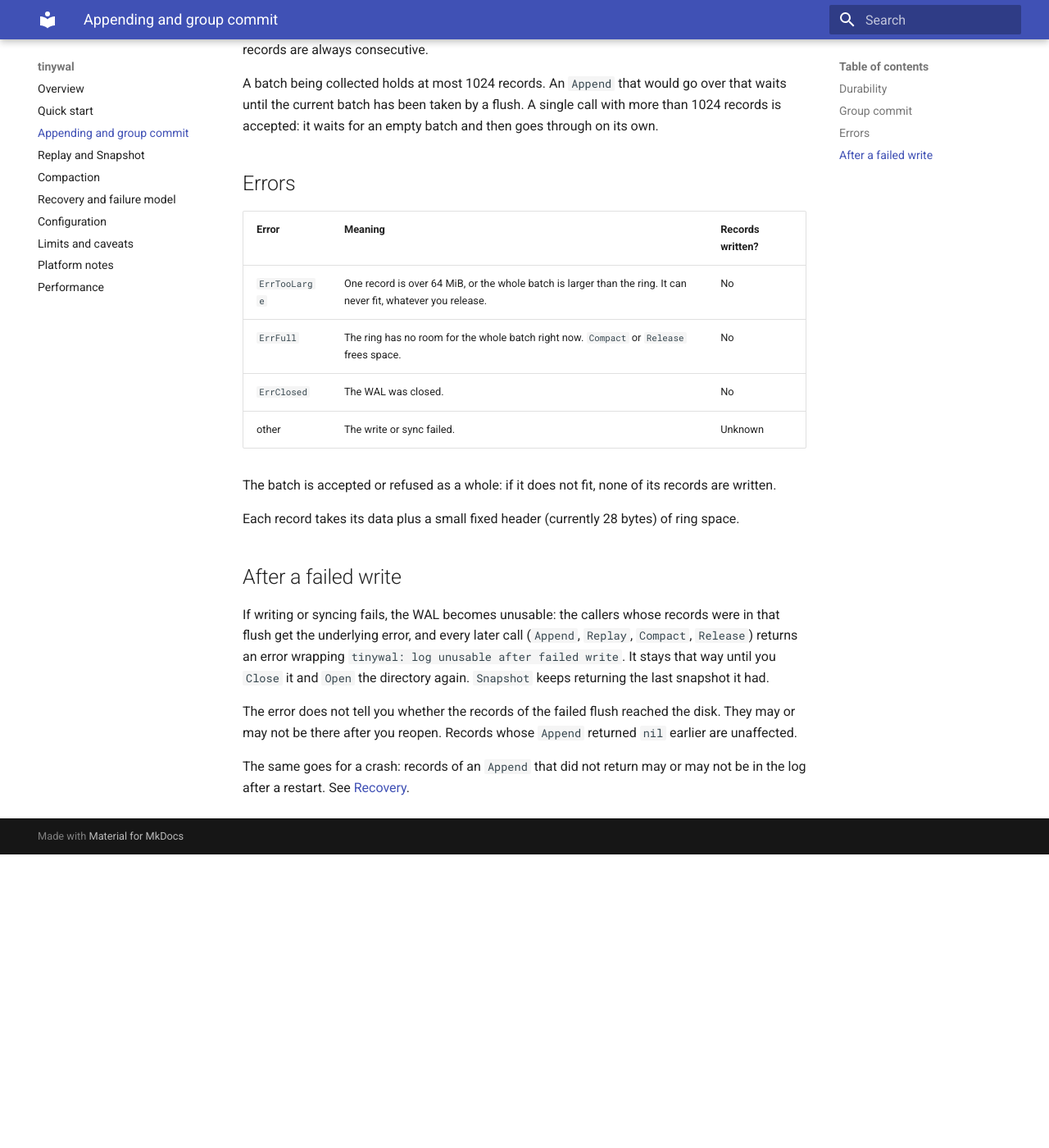
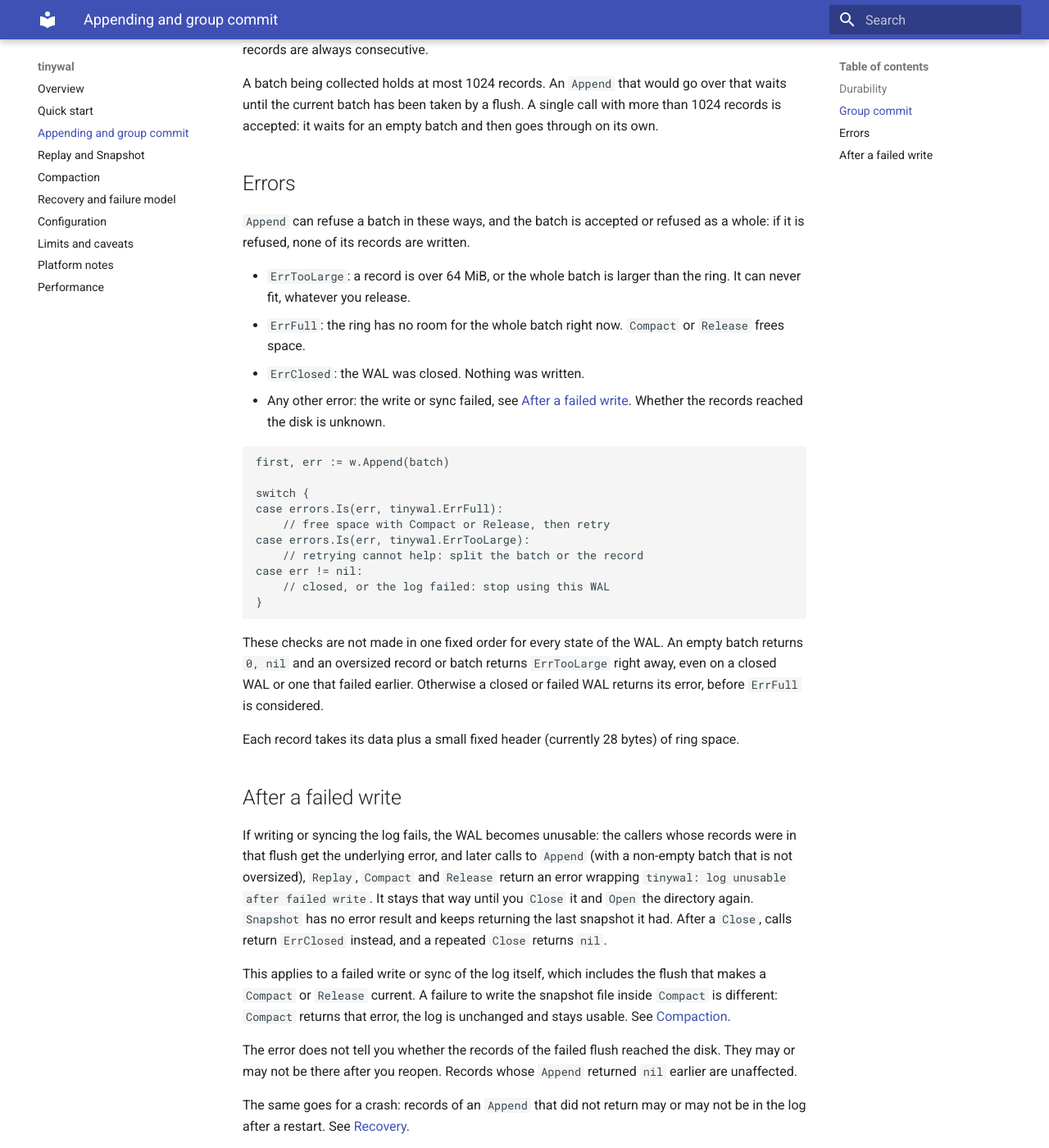
Before and after one commit to johnknl/tinywal, an MkDocs documentation site: the page built from docs/appending.md, in a window 1280 px wide and 1400 px high, scrolled down 766 px. Shown: the whole window at 82% size. Built offline with MkDocs 1.6.1 and Material for MkDocs 9.7.7, drawn with Linux system fonts in a browser that asks for light colours; before the commit the page ends 1808 px from its top, so only the background shows below that.

Commit message:
docs: qualify closed/failed-WAL behaviour, drop the standalone error catalogue

````diff
--- a/docs/appending.md
+++ b/docs/appending.md
@@ -40,27 +40,55 @@ then goes through on its own.
 
 ## Errors
 
-| Error | Meaning | Records written? |
-|---|---|---|
-| `ErrTooLarge` | One record is over 64 MiB, or the whole batch is larger than the ring. It can never fit, whatever you release. | No |
-| `ErrFull` | The ring has no room for the whole batch right now. `Compact` or `Release` frees space. | No |
-| `ErrClosed` | The WAL was closed. | No |
-| other | The write or sync failed. | Unknown |
+`Append` can refuse a batch in these ways, and the batch is accepted or
+refused as a whole: if it is refused, none of its records are written.
 
-The batch is accepted or refused as a whole: if it does not fit, none of its
-records are written.
+- `ErrTooLarge`: a record is over 64 MiB, or the whole batch is larger than
+  the ring. It can never fit, whatever you release.
+- `ErrFull`: the ring has no room for the whole batch right now. `Compact` or
+  `Release` frees space.
+- `ErrClosed`: the WAL was closed. Nothing was written.
+- Any other error: the write or sync failed, see
+  [After a failed write](#after-a-failed-write). Whether the records reached
+  the disk is unknown.
+
+```go
+first, err := w.Append(batch)
+
+switch {
+case errors.Is(err, tinywal.ErrFull):
+	// free space with Compact or Release, then retry
+case errors.Is(err, tinywal.ErrTooLarge):
+	// retrying cannot help: split the batch or the record
+case err != nil:
+	// closed, or the log failed: stop using this WAL
+}
+```
+
+These checks are not made in one fixed order for every state of the WAL. An
+empty batch returns `0, nil` and an oversized record or batch returns
+`ErrTooLarge` right away, even on a closed WAL or one that failed earlier.
+Otherwise a closed or failed WAL returns its error, before `ErrFull` is
+considered.
 
 Each record takes its data plus a small fixed header (currently 28 bytes) of
 ring space.
 
 ## After a failed write
 
-If writing or syncing fails, the WAL becomes unusable: the callers whose
-records were in that flush get the underlying error, and every later call
-(`Append`, `Replay`, `Compact`, `Release`) returns an error wrapping
-`tinywal: log unusable after failed write`. It stays that way until you
-`Close` it and `Open` the directory again. `Snapshot` keeps returning the last
-snapshot it had.
+If writing or syncing the log fails, the WAL becomes unusable: the callers
+whose records were in that flush get the underlying error, and later calls to
+`Append` (with a non-empty batch that is not oversized), `Replay`, `Compact`
+and `Release` return an error wrapping `tinywal: log unusable after failed
+write`. It stays that way until you `Close` it and `Open` the directory again.
+`Snapshot` has no error result and keeps returning the last snapshot it had.
+After a `Close`, calls return `ErrClosed` instead, and a repeated `Close`
+returns `nil`.
+
+This applies to a failed write or sync of the log itself, which includes the
+flush that makes a `Compact` or `Release` current. A failure to write the
+snapshot file inside `Compact` is different: `Compact` returns that error, the
+log is unchanged and stays usable. See [Compaction](compaction.md#when-compact-fails).
 
 The error does not tell you whether the records of the failed flush reached
 the disk. They may or may not be there after you reopen. Records whose
````
Also changed, not shown: docs/limits.md (+10 -20 lines).
